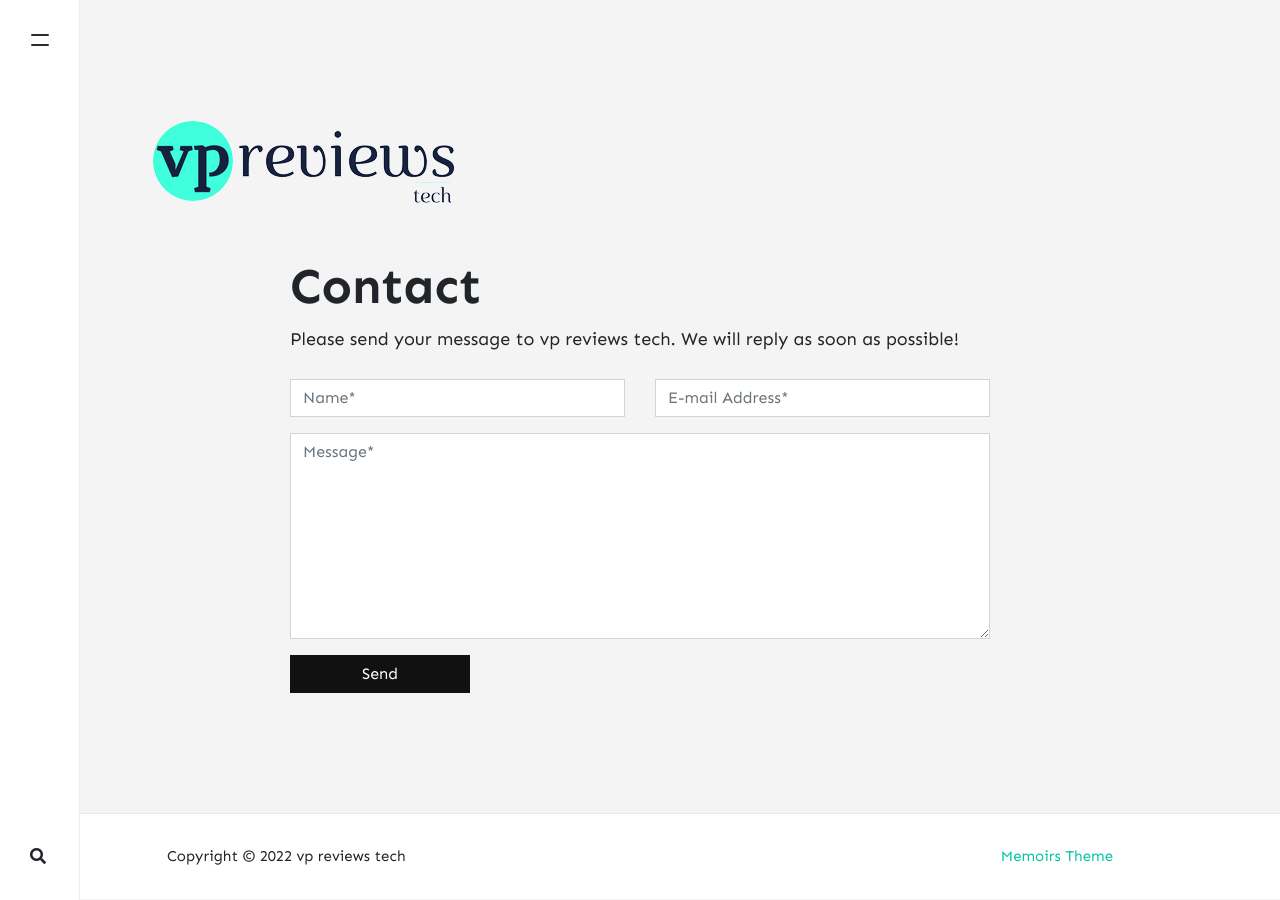
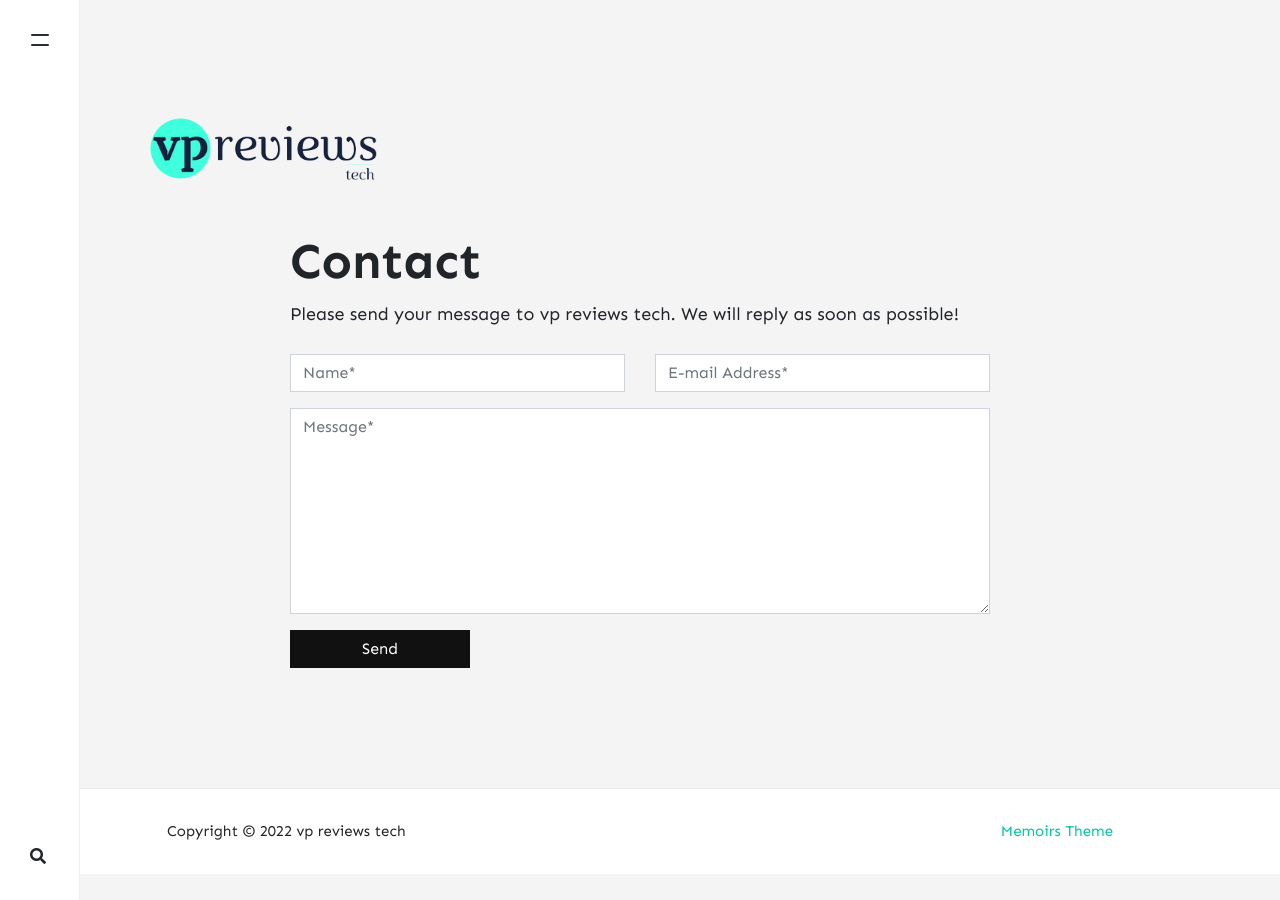
Before and after one commit to vishnupadmanabhan/vishnupadmanabhan.github.io, a Jekyll site: the page built from _pages/contact.md, in a window 1280 px wide. Built offline with Jekyll 4.4.1, drawn with Linux system fonts in a browser that asks for light colours; nearby versions of some CDN libraries; comment, search, counter and statistics services are not loaded.

Commit message:
Update theme.scss

```diff
--- a/assets/css/theme.scss
+++ b/assets/css/theme.scss
@@ -114,7 +114,7 @@ img, img:hover {
 }
 // menu
 .navbar-brand img {
-    max-height:120px;
+    max-height:75px;
     margin-bottom:40px;
     margin-top:40px;
 }
```
